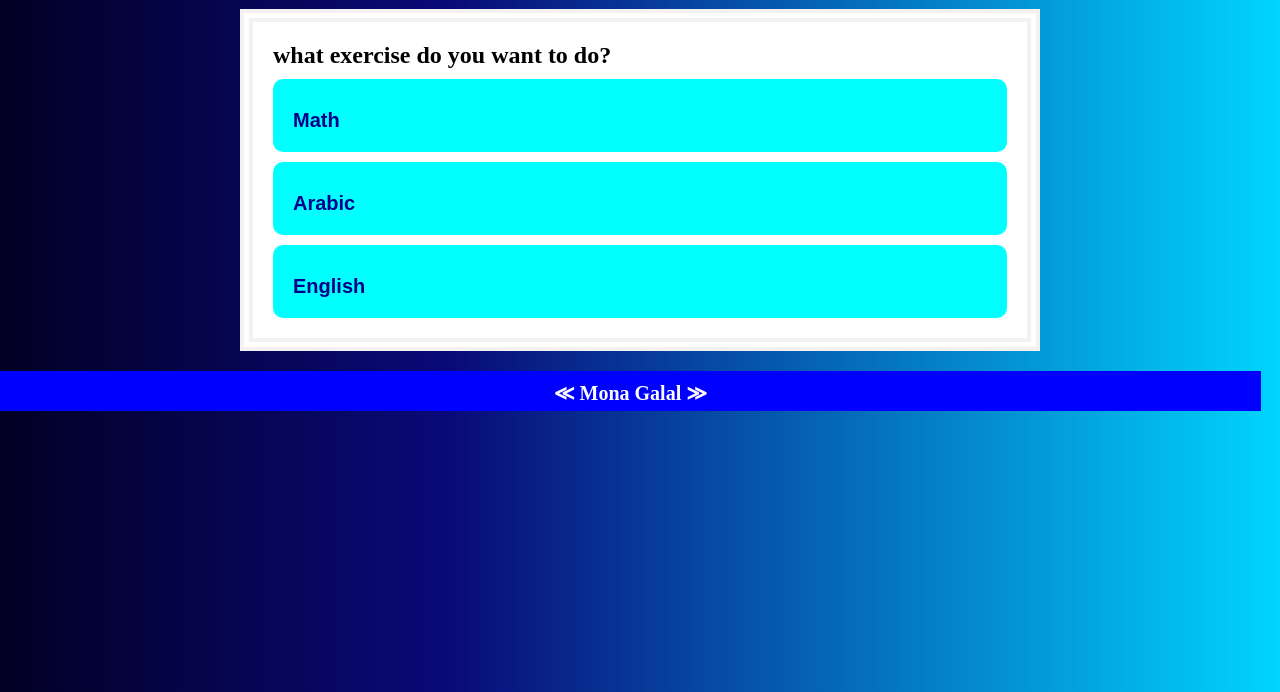
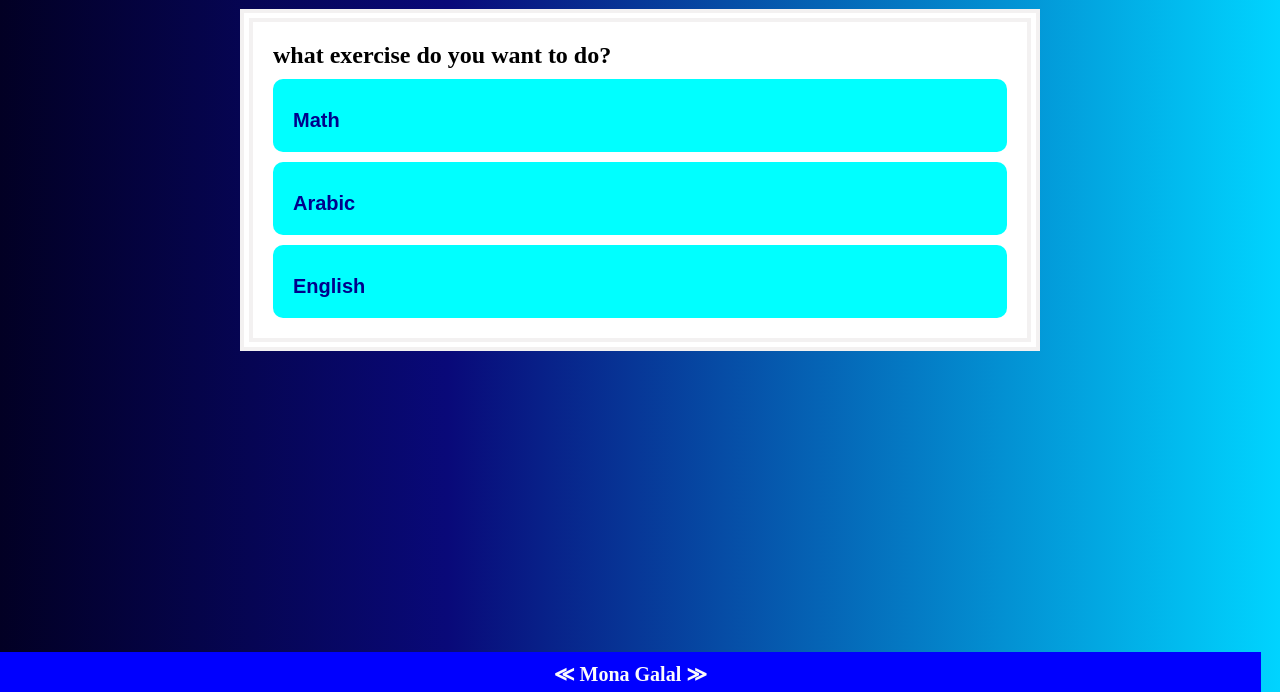
Before and after one commit to MonaHasanin/QuizApp, a plain HTML site: page index.html in a window 1280 px wide. Shown: the part 108-800 px from the top of the page. Drawn offline with Linux system fonts and the light colour scheme.

Commit message:
Update index.html

```diff
--- a/index.html
+++ b/index.html
@@ -21,7 +21,9 @@
          </div>
     </main>
 
-    <footer>&Lt; Mona Galal &Gt;</footer>
+    <footer style="   position: fixed;
+    bottom: 0;">&Lt; Mona Galal &Gt;</footer>
+
 	<script src="js/main.js"></script>
     <script src="js/basic.js"></script>
 </body>
```
